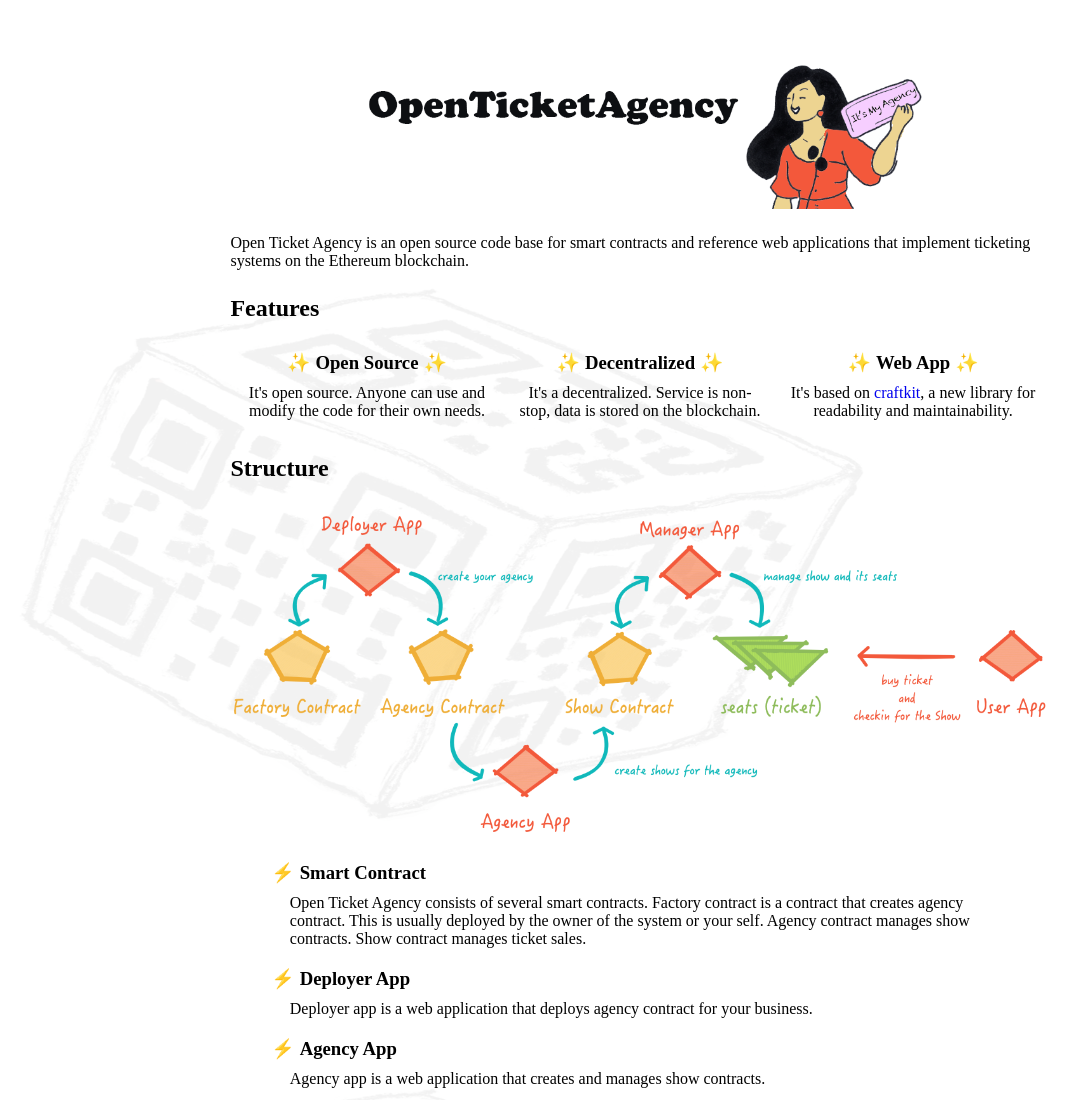
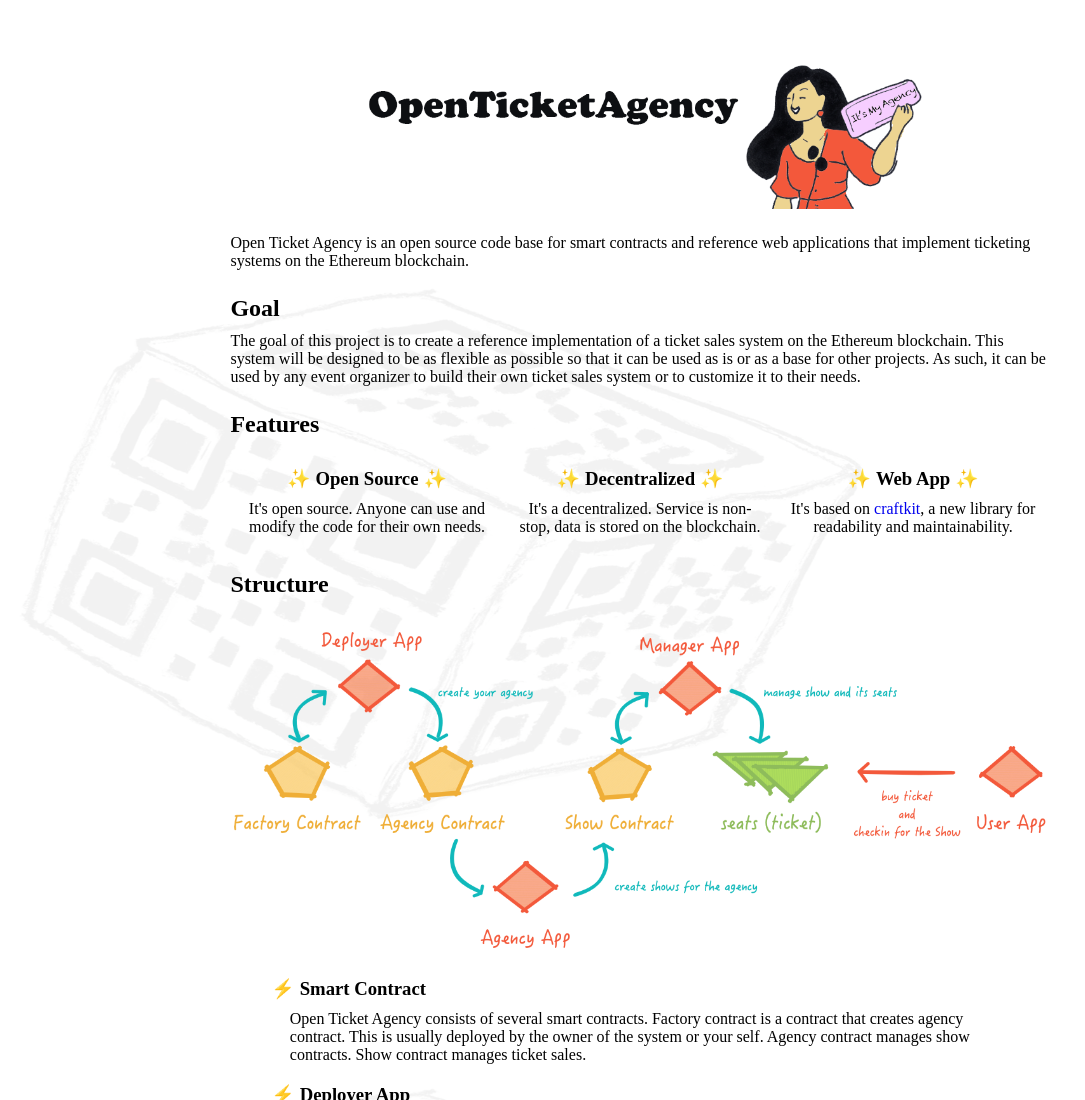
Before and after one commit to OpenTicketAgency/openticketagency.github.io, a plain HTML site: page index.html in a window 1280 px wide. Shown: the top 1100 px of the page, without its empty margins (0-1085 px from the left). Drawn offline with Linux system fonts and the light colour scheme.

Commit message:
add goal

```diff
--- a/index.html
+++ b/index.html
@@ -69,6 +69,14 @@
 
         .summary_text {
             color: #000;
+            margin-bottom: 10px;
+            margin-left: auto;
+            margin-right: auto;
+        }
+
+        .goal_text {
+            color: #000;
+            margin-top: 10px;
             margin-bottom: 10px;
             margin-left: auto;
             margin-right: auto;
@@ -295,6 +303,13 @@
         </div>
     </div>
     <div class="block">
+        <h2>Goal</h2>
+        <div class="goal_text">
+            The goal of this project is to create a reference implementation of a ticket sales system on the Ethereum blockchain. This system will be designed to be as flexible as possible so that it can be used as is or as a base for other projects. As such, it can be used by any event organizer to build their own ticket sales system or to customize it to their needs.
+        </div>
+    </div>
+    </div>
+    <div class="block">
         <h2>Features</h2>
         <div class="features_list">
             <div class="features_list_item">
@@ -336,7 +351,8 @@
             <h3>Smart Contract</h3>
             <p>
                 Open Ticket Agency consists of several smart contracts.
-                Factory contract is a contract that creates agency contract. This is usually deployed by the owner of
+                Factory contract is a contract that creates agency contract. This is usually deployed by the owner
+                of
                 the system or your self. Agency contract manages show contracts. Show contract manages ticket sales.
             </p>
         </div>
@@ -361,7 +377,8 @@
         <div class="structure_item">
             <h3>User App</h3>
             <p>
-                User app consists of two web applications. One is for buying tickets used by the general public, and the
+                User app consists of two web applications. One is for buying tickets used by the general public, and
+                the
                 other is for checking tickets used by the event staff.
             </p>
         </div>
@@ -373,7 +390,8 @@
                 <img src="img/cycle.png" alt="Open Ticket Agency" class="structure_diagram">
             </div>
             <p>
-                Open Ticket Agency is developed in an agile way. It is developed in a way that allows you to easily add
+                Open Ticket Agency is developed in an agile way. It is developed in a way that allows you to easily
+                add
                 new
                 features and fix bugs.
             </p>
@@ -384,7 +402,8 @@
         <div class="roadmaps">
             <h3>First Cycle</h3>
             <p>
-                Now we are developing the first cycle. The first cycle aims to provide a basic ticketing system until
+                Now we are developing the first cycle. The first cycle aims to provide a basic ticketing system
+                until
                 the end of 2022.
             </p>
             <ul>
```
